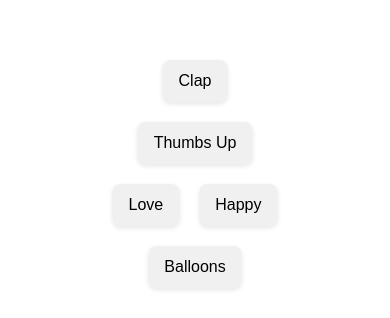
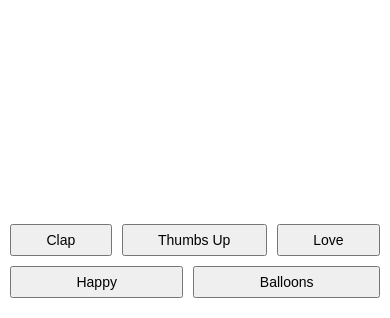
Before and after one commit to zeekaj/emoji-reactions, a plain HTML site: page index.html in a window 390 px wide. Shown: the part 526-844 px from the top of the page. Drawn offline with Linux system fonts and the light colour scheme; no server answers.

Commit message:
Update index.html

```diff
--- a/index.html
+++ b/index.html
@@ -2,16 +2,15 @@
 <html lang="en">
 <head>
   <meta charset="UTF-8">
-  <meta name="viewport" content="width=device-width, initial-scale=1.0">
   <title>Shared Emoji Reactions</title>
-  <style>
+  <meta name="viewport" content="width=device-width, initial-scale=1.0"> <style>
     body {
       font-family: sans-serif;
       margin: 0;
       padding: 0;
       height: 100vh;
       overflow: hidden;
-      background: transparent;
+      background: transparent; /* transparent background */
       position: relative;
     }
 
@@ -21,26 +20,15 @@
       left: 50%;
       transform: translateX(-50%);
       display: flex;
-      flex-wrap: wrap;
-      justify-content: center;
-      gap: 20px;
-      padding: 10px;
-      max-width: 100%;
+      gap: 40px; /* Default desktop gap */
+      flex-wrap: nowrap; /* Prevent wrapping on desktop */
     }
 
     button {
-      padding: 12px 16px;
-      font-size: 16px;
+      padding: 10px 20px;
+      font-size: 18px;
       cursor: pointer;
-      border: none;
-      border-radius: 8px;
-      background-color: #f0f0f0;
-      box-shadow: 0 2px 5px rgba(0,0,0,0.1);
-      transition: background-color 0.3s;
-    }
-
-    button:hover {
-      background-color: #e0e0e0;
+      white-space: nowrap; /* Prevent button text from wrapping */
     }
 
     .emoji {
@@ -48,7 +36,7 @@
       font-size: 40px;
       animation: floatUp 2s ease-out forwards;
       pointer-events: none;
-      z-index: 9999;
+      top: 50%;
     }
 
     @keyframes floatUp {
@@ -59,6 +47,32 @@
       100% {
         opacity: 0;
         transform: translateY(-200px) scale(1.5);
+      }
+    }
+
+    /* Media queries for mobile responsiveness */
+    @media (max-width: 768px) { /* Adjust breakpoint as needed */
+      .buttons {
+        gap: 10px; /* Smaller gap for mobile */
+        padding: 0 10px; /* Add some padding to the sides */
+        width: calc(100% - 20px); /* Take up most of the width */
+        justify-content: center; /* Center buttons */
+        flex-wrap: wrap; /* Allow buttons to wrap to the next line */
+      }
+
+      button {
+        flex: 1 1 auto; /* Allow buttons to grow and shrink, occupying available space */
+        min-width: 100px; /* Ensure a minimum width for buttons */
+        font-size: 16px; /* Slightly smaller font size for mobile */
+        padding: 8px 15px; /* Adjust padding for mobile buttons */
+      }
+    }
+
+    @media (max-width: 480px) { /* Even smaller screens */
+      button {
+        font-size: 14px;
+        padding: 6px 12px;
+        min-width: 80px;
       }
     }
   </style>
@@ -73,27 +87,30 @@
     <button onclick="sendEmoji('🎈', 4)">Balloons</button>
   </div>
 
-  <!-- Firebase SDKs -->
-  <script src="static.com/firebasejs/9.23.0/firebase-app-compat.js
-  <script src="https://www.gstatic.com/firebasejs/9.23.0/firebase-database-compat.js">
+  <script src="https://www.gstatic.com/firebasejs/9.23.0/firebase-app-compat.js"></script>
+<script src="https://www.gstatic.com/firebasejs/9.23.0/firebase-database-compat.js"></script>
 
-  </const firebaseConfig = {
+  <script>
+    // Firebase configuration
+    const firebaseConfig = {
       apiKey: "AIzaSyDiSzHcEBcTyPumF2uyrXS6kjKonhLZpc4",
       authDomain: "emoji-tracker-ebcaf.firebaseapp.com",
       databaseURL: "https://emoji-tracker-ebcaf-default-rtdb.firebaseio.com",
       projectId: "emoji-tracker-ebcaf",
-      storageBucket: "emoji-tracker-ebcaf.appspot.com",
+      storageBucket: "emoji-tracker-ebcaf.firebasestorage.app",
       messagingSenderId: "145980569135",
       appId: "1:145980569135:web:0e8b621bb668767f9d38da",
       measurementId: "G-K7ZDTW3MDN"
     };
 
+    // Initialize Firebase
     firebase.initializeApp(firebaseConfig);
     const db = firebase.database();
 
     const buttonContainer = document.getElementById('buttonContainer');
     const buttons = buttonContainer.getElementsByTagName('button');
 
+    // Send emoji to Firebase
     function sendEmoji(symbol, index) {
       db.ref('emojis').push({
         symbol: symbol,
@@ -102,6 +119,7 @@
       });
     }
 
+    // Show emoji animation
     function showEmoji(symbol, index) {
       const button = buttons[index];
       const rect = button.getBoundingClientRect();
@@ -109,8 +127,7 @@
       const emoji = document.createElement('div');
       emoji.className = 'emoji';
       emoji.textContent = symbol;
-      emoji.style.left = (rect.left + rect.width / 2 + window.scrollX) + 'px';
-      emoji.style.top = (rect.top + window.scrollY) + 'px';
+      emoji.style.left = rect.left + rect.width / 2 + 'px';
 
       document.body.appendChild(emoji);
 
@@ -119,6 +136,7 @@
       }, 2000);
     }
 
+    // Listen for new emoji events
     db.ref('emojis').on('child_added', snapshot => {
       const data = snapshot.val();
       showEmoji(data.symbol, data.index);
```
